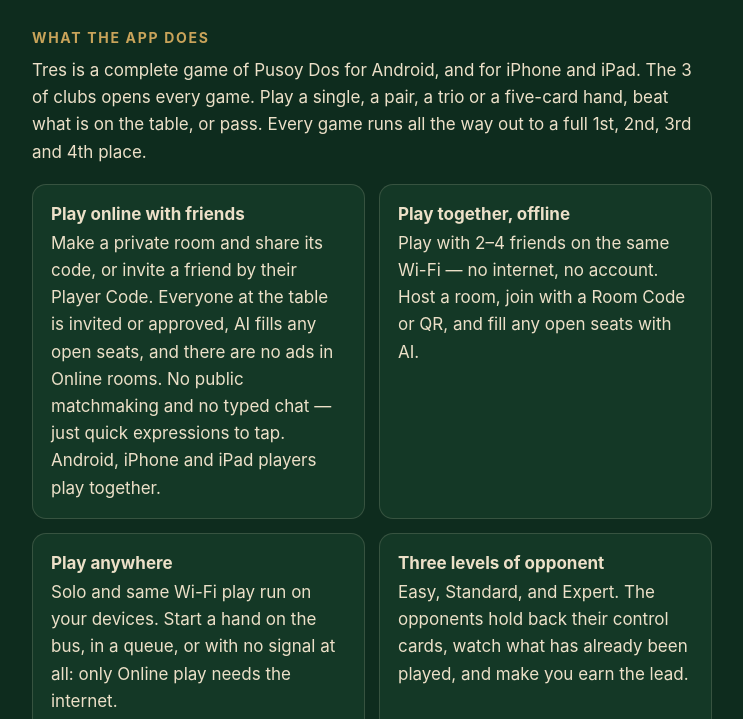
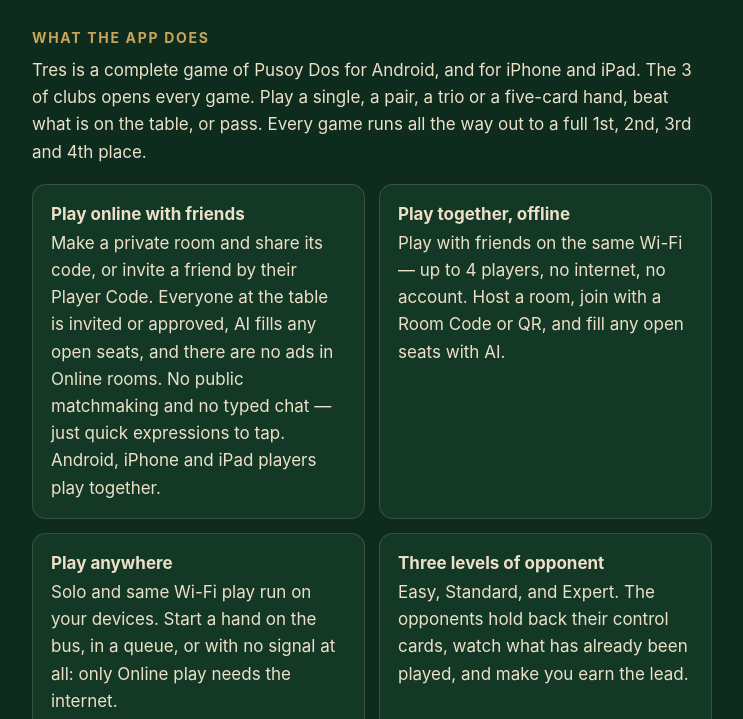
Before and after one commit to northpixelhq/northpixelhq.github.io, a plain HTML site: page index.html in a window 1280 px wide. Shown: the part 554-1273 px from the top of the page, without its empty margins (268-1011 px from the left). Drawn offline with Linux system fonts and the light colour scheme.

Commit message:
Home page: same Wi-Fi play is for up to 4 players

```diff
--- a/index.html
+++ b/index.html
@@ -100,7 +100,7 @@
     <p>Tres is a complete game of Pusoy Dos for Android, and for iPhone and iPad. The 3 of clubs opens every game. Play a single, a pair, a trio or a five-card hand, beat what is on the table, or pass. Every game runs all the way out to a full 1st, 2nd, 3rd and 4th place.</p>
     <ul class="features">
       <li><strong>Play online with friends</strong>Make a private room and share its code, or invite a friend by their Player Code. Everyone at the table is invited or approved, AI fills any open seats, and there are no ads in Online rooms. No public matchmaking and no typed chat — just quick expressions to tap. Android, iPhone and iPad players play together.</li>
-      <li><strong>Play together, offline</strong>Play with 2–4 friends on the same Wi-Fi — no internet, no account. Host a room, join with a Room Code or QR, and fill any open seats with AI.</li>
+      <li><strong>Play together, offline</strong>Play with friends on the same Wi-Fi — up to 4 players, no internet, no account. Host a room, join with a Room Code or QR, and fill any open seats with AI.</li>
       <li><strong>Play anywhere</strong>Solo and same Wi-Fi play run on your devices. Start a hand on the bus, in a queue, or with no signal at all: only Online play needs the internet.</li>
       <li><strong>Three levels of opponent</strong>Easy, Standard, and Expert. The opponents hold back their control cards, watch what has already been played, and make you earn the lead.</li>
       <li><strong>Make the table yours</strong>Unlock complete table themes with Cosmetic Tokens earned by playing and collecting Milestones, or buy a theme or token bundle in the optional Shop. Every purchase is cosmetic only: it changes how the table looks and sounds, never the cards, rules, or opponent strength.</li>
```
